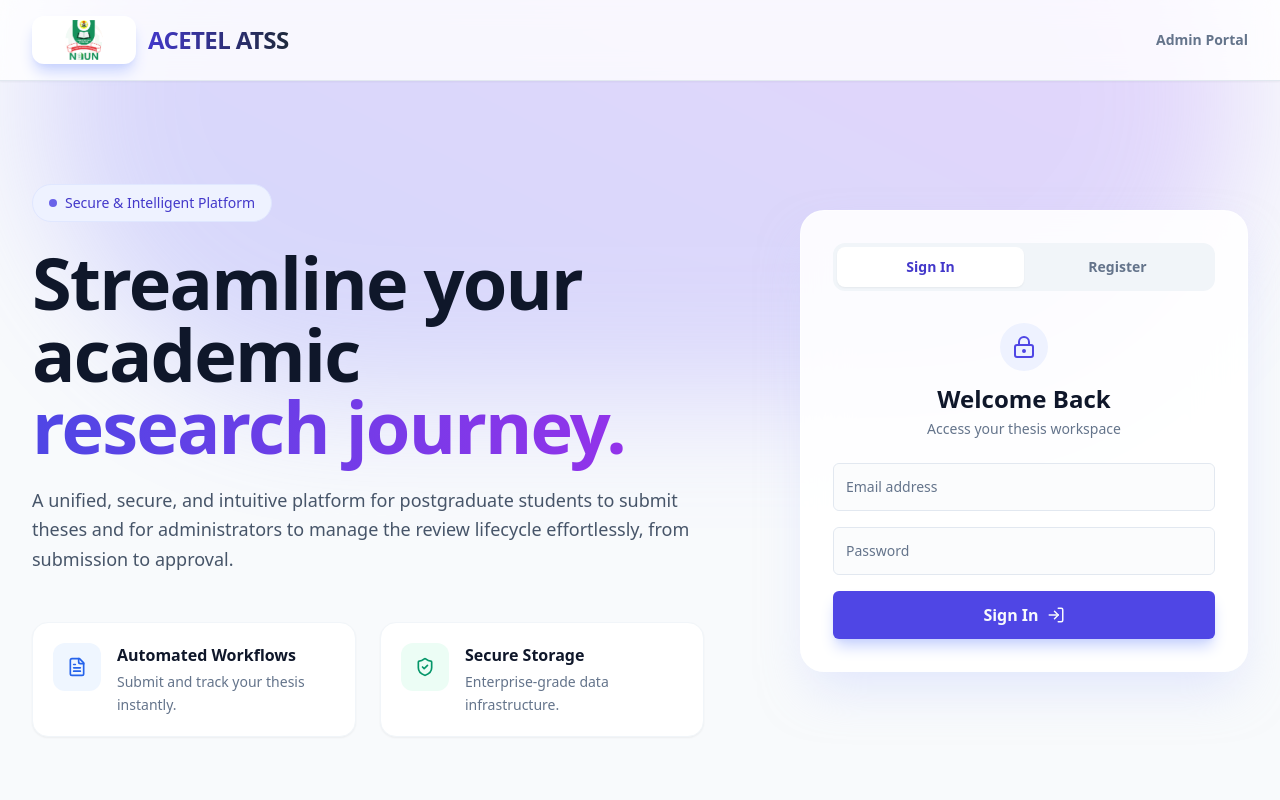
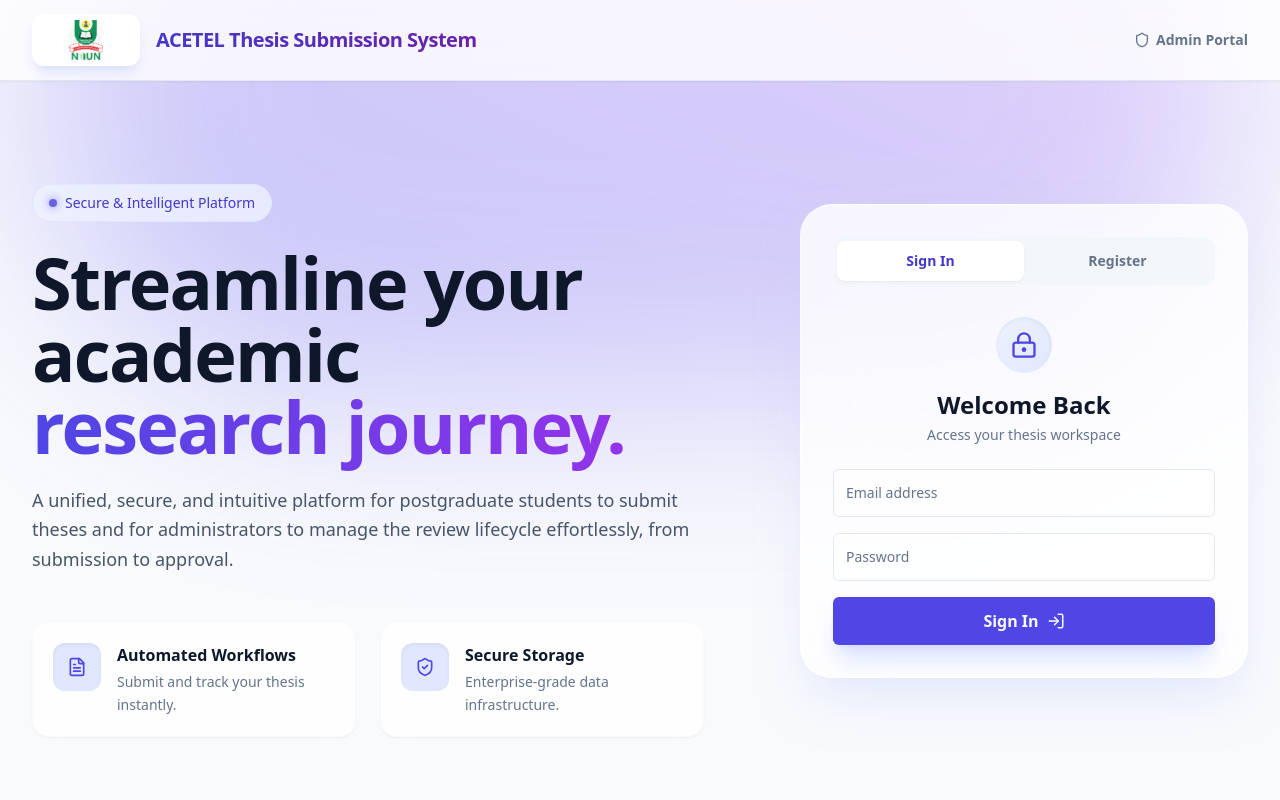
Before and after one commit to agbello3477/acetel-thesis-submission, a React (Vite) app in the folder frontend/: page / in a window 1280 px wide. Shown: the top 800 px of the page. Built offline with nearby package versions, Linux system fonts and the light colour scheme; no server answers.

Commit message:
Enhance Homepage: Expand acronym, smooth professional design, and embed Admin Registration

```diff
--- a/frontend/src/App.tsx
+++ b/frontend/src/App.tsx
@@ -1,6 +1,5 @@
 import { BrowserRouter as Router, Routes, Route, Navigate } from 'react-router-dom';
 import Home from './pages/Home';
-import AdminRegister from './pages/Auth/AdminRegister';
 import StudentDashboard from './pages/Student/StudentDashboard';
 import AdminDashboard from './pages/Admin/AdminDashboard';
 import { Toaster } from 'react-hot-toast';
@@ -13,7 +12,7 @@ function App() {
                 <Route path="/" element={<Home />} />
                 <Route path="/login" element={<Navigate to="/" replace />} />
                 <Route path="/register" element={<Navigate to="/" replace />} />
-                <Route path="/admin/register" element={<AdminRegister />} />
+                <Route path="/admin/register" element={<Navigate to="/" replace />} />
                 <Route path="/student/*" element={<StudentDashboard />} />
                 <Route path="/admin/*" element={<AdminDashboard />} />
             </Routes>
--- a/frontend/src/pages/Home.tsx
+++ b/frontend/src/pages/Home.tsx
@@ -1,49 +1,59 @@
 import { useState } from 'react';
-import { useNavigate, Link } from 'react-router-dom';
+import { useNavigate } from 'react-router-dom';
 import { Button } from '@/components/ui/button';
 import { Input } from '@/components/ui/input';
-import { FileText, ShieldCheck, LogIn, UserPlus, GraduationCap, LockKeyhole } from 'lucide-react';
+import { FileText, ShieldCheck, LogIn, UserPlus, GraduationCap, LockKeyhole, Shield } from 'lucide-react';
 import { LogoSlider } from '@/components/LogoSlider';
 import toast from 'react-hot-toast';
 import api from '@/lib/api';
 
 export default function Home() {
+    // Mode state lifted up here so the Navbar link can trigger it
+    const [mode, setMode] = useState<'login' | 'register' | 'admin_register'>('login');
+
     return (
         <div className="min-h-screen bg-slate-50 font-sans selection:bg-indigo-500 selection:text-white flex flex-col">
             {/* Navigation */}
             <nav className="fixed top-0 w-full z-50 bg-white/80 backdrop-blur-md border-b border-slate-200 shadow-sm transition-all duration-300">
                 <div className="max-w-7xl mx-auto px-4 sm:px-6 lg:px-8">
                     <div className="flex justify-between items-center h-20">
-                        <div className="flex items-center gap-3">
-                            <div className="p-1 rounded-xl shadow-lg shadow-indigo-200 bg-white">
+                        <div className="flex items-center gap-4">
+                            <div className="p-1.5 rounded-xl shadow-lg shadow-indigo-200/50 bg-white hover:scale-105 transition-transform duration-300">
                                 <LogoSlider className="h-10 w-24" />
                             </div>
-                            <span className="font-extrabold text-xl sm:text-2xl tracking-tight bg-clip-text text-transparent bg-gradient-to-r from-indigo-700 to-slate-800">
-                                ACETEL ATSS
+                            <span className="font-extrabold text-lg sm:text-xl tracking-tight bg-clip-text text-transparent bg-gradient-to-r from-indigo-700 to-purple-800">
+                                ACETEL Thesis Submission System
                             </span>
                         </div>
                         <div className="flex items-center gap-4">
-                            <Link to="/admin/register" className="text-sm font-semibold text-slate-500 hover:text-indigo-600 transition-colors hidden sm:block">
+                            <button
+                                onClick={() => {
+                                    setMode('admin_register');
+                                    window.scrollTo({ top: 0, behavior: 'smooth' });
+                                }}
+                                className="text-sm font-semibold text-slate-500 hover:text-indigo-600 transition-colors hidden sm:flex items-center gap-1.5"
+                            >
+                                <Shield size={16} />
                                 Admin Portal
-                            </Link>
+                            </button>
                         </div>
                     </div>
                 </div>
             </nav>
 
             {/* Hero Section */}
-            <main className="flex-1 pt-24 pb-16 lg:pt-36 lg:pb-32 overflow-hidden relative">
+            <main className="flex-1 pt-24 pb-16 lg:pt-36 lg:pb-32 overflow-hidden relative flex items-center">
                 {/* Background Decorations */}
-                <div className="absolute top-0 left-1/2 -translate-x-1/2 w-[1200px] h-[600px] opacity-30 pointer-events-none">
-                    <div className="absolute inset-0 bg-gradient-to-tr from-indigo-400 to-purple-400 rounded-full blur-3xl transform -translate-y-1/3"></div>
+                <div className="absolute top-0 left-1/2 -translate-x-1/2 w-[1200px] h-[600px] opacity-35 pointer-events-none">
+                    <div className="absolute inset-0 bg-gradient-to-tr from-indigo-500 to-purple-400 rounded-full blur-[100px] transform -translate-y-1/3"></div>
                 </div>
 
                 <div className="max-w-7xl mx-auto px-4 sm:px-6 lg:px-8 relative z-10 flex flex-col lg:flex-row gap-12 lg:gap-16 items-center">
 
                     {/* Left Column (Hero Text) */}
                     <div className="flex-1 text-center lg:text-left pt-10">
-                        <div className="inline-flex items-center gap-2 px-4 py-2 rounded-full bg-indigo-50 border border-indigo-100 text-indigo-700 font-medium text-sm mb-6 animate-fade-in-up">
-                            <span className="flex h-2 w-2 rounded-full bg-indigo-600 animate-pulse"></span>
+                        <div className="inline-flex items-center gap-2 px-4 py-2 rounded-full bg-indigo-50/80 backdrop-blur-sm border border-indigo-100 text-indigo-700 font-medium text-sm mb-6 animate-fade-in-up">
+                            <span className="flex h-2 w-2 rounded-full bg-indigo-600 animate-pulse shadow-[0_0_8px_rgba(79,70,229,0.8)]"></span>
                             Secure & Intelligent Platform
                         </div>
                         <h1 className="text-5xl lg:text-6xl xl:text-7xl font-extrabold text-slate-900 tracking-tight leading-[1.1] mb-6 animate-fade-in-up animation-delay-100">
@@ -56,29 +66,29 @@ export default function Home() {
 
                         <div className="grid sm:grid-cols-2 gap-6 max-w-2xl mx-auto lg:mx-0 animate-fade-in-up animation-delay-300">
                              <FeatureCard
-                                icon={<FileText className="h-5 w-5 text-blue-600" />}
+                                icon={<FileText className="h-5 w-5 text-indigo-600" />}
                                 title="Automated Workflows"
                                 desc="Submit and track your thesis instantly."
-                                color="bg-blue-50"
+                                color="bg-indigo-100"
                             />
                             <FeatureCard
-                                icon={<ShieldCheck className="h-5 w-5 text-emerald-600" />}
+                                icon={<ShieldCheck className="h-5 w-5 text-indigo-600" />}
                                 title="Secure Storage"
                                 desc="Enterprise-grade data infrastructure."
-                                color="bg-emerald-50"
+                                color="bg-indigo-100"
                             />
                         </div>
                     </div>
 
                     {/* Right Column (Auth Widget) */}
                     <div className="w-full max-w-md lg:w-[450px] shrink-0 animate-fade-in-up animation-delay-400">
-                        <AuthWidget />
+                        <AuthWidget mode={mode} setMode={setMode} />
                     </div>
                 </div>
             </main>
 
             {/* Footer */}
-            <footer className="border-t border-slate-200 bg-white py-8 mt-auto">
+            <footer className="border-t border-slate-200/60 bg-white/50 backdrop-blur-md py-8 mt-auto z-10">
                 <div className="max-w-7xl mx-auto px-4 text-center text-slate-500 font-medium text-sm">
                     &copy; {new Date().getFullYear()} ACETEL Thesis Submission System. All rights reserved.
                 </div>
@@ -89,8 +99,8 @@ export default function Home() {
 
 function FeatureCard({ icon, title, desc, color }: { icon: React.ReactNode, title: string, desc: string, color: string }) {
     return (
-        <div className="bg-white p-5 rounded-2xl shadow-sm border border-slate-100 flex items-start gap-4">
-            <div className={`w-12 h-12 rounded-xl shrink-0 ${color} flex items-center justify-center`}>
+        <div className="bg-white/80 backdrop-blur-md p-5 rounded-2xl shadow-sm border border-slate-100/50 flex items-start gap-4 hover:shadow-md hover:bg-white transition-all duration-300">
+            <div className={`w-12 h-12 rounded-xl shrink-0 ${color} flex items-center justify-center shadow-inner`}>
                 {icon}
             </div>
             <div>
@@ -103,21 +113,31 @@ function FeatureCard({ icon, title, desc, color }: { icon: React.ReactNode, titl
 
 // ============== Auth Widget Component ==============
 
-function AuthWidget() {
-    const [mode, setMode] = useState<'login' | 'register'>('login');
+function AuthWidget({ mode, setMode }: { mode: 'login' | 'register' | 'admin_register', setMode: React.Dispatch<React.SetStateAction<'login' | 'register' | 'admin_register'>> }) {
     const navigate = useNavigate();
     const [loading, setLoading] = useState(false);
 
     // Form States
     const [email, setEmail] = useState('');
     const [password, setPassword] = useState('');
-    const [regData, setRegData] = useState({
+
+    // Student Registration State
+    const [studentReg, setStudentReg] = useState({
         full_name: '',
         matric_number: '',
         email: '',
         program_type: 'MSc',
         department: '',
         password: '',
+    });
+
+    // Admin Registration State
+    const [adminReg, setAdminReg] = useState({
+        full_name: '',
+        email: '',
+        department: '',
+        password: '',
+        role: 'admin',
     });
 
     const handleLogin = async (e: React.FormEvent) => {
@@ -141,15 +161,15 @@ function AuthWidget() {
         }
     };
 
-    const handleRegister = async (e: React.FormEvent) => {
+    const handleStudentRegister = async (e: React.FormEvent) => {
         e.preventDefault();
         setLoading(true);
         try {
-            await api.post('/auth/register', regData);
+            await api.post('/auth/register', studentReg);
             toast.success('Registration successful! Please login.');
-            setMode('login'); // Switch to login view instantly
-            setEmail(regData.email); // prefill email
-            setPassword(''); // require typing password again
+            setMode('login');
+            setEmail(studentReg.email);
+            setPassword('');
         } catch (err: any) {
             toast.error(err.response?.data?.error || 'Registration failed');
         } finally {
@@ -157,14 +177,36 @@ function AuthWidget() {
         }
     };
 
-    const handleRegChange = (e: React.ChangeEvent<HTMLInputElement | HTMLSelectElement>) => {
-        setRegData({ ...regData, [e.target.name]: e.target.value });
+    const handleAdminRegister = async (e: React.FormEvent) => {
+        e.preventDefault();
+        setLoading(true);
+        try {
+            await api.post('/auth/register', adminReg);
+            toast.success('Admin Registration successful! Please login.');
+            setMode('login');
+            setEmail(adminReg.email);
+            setPassword('');
+        } catch (err: any) {
+            toast.error(err.response?.data?.error || 'Registration failed');
+        } finally {
+            setLoading(false);
+        }
+    };
+
+    const handleStudentChange = (e: React.ChangeEvent<HTMLInputElement | HTMLSelectElement>) => {
+        setStudentReg({ ...studentReg, [e.target.name]: e.target.value });
+    };
+
+    const handleAdminChange = (e: React.ChangeEvent<HTMLInputElement>) => {
+        setAdminReg({ ...adminReg, [e.target.name]: e.target.value });
     };
 
     return (
-        <div className="bg-white/90 backdrop-blur-xl border border-white/50 p-6 sm:p-8 rounded-3xl shadow-2xl shadow-indigo-200/50 relative overflow-hidden">
-            {/* Toggle Header */}
-            <div className="flex bg-slate-100 p-1 rounded-xl mb-8 relative">
+        <div className="bg-white/80 backdrop-blur-2xl border border-white/60 p-6 sm:p-8 rounded-[2rem] shadow-2xl shadow-indigo-200/50 relative overflow-hidden transition-all duration-500">
+
+            {/* Toggle Header (Only between Student flows normally) */}
+            {mode !== 'admin_register' && (
+                <div className="flex bg-slate-100/80 p-1 rounded-xl mb-8 relative">
                     <div
                         className={`absolute top-1 bottom-1 w-[calc(50%-4px)] bg-white rounded-lg shadow-sm transition-all duration-300 ease-out z-0 ${mode === 'login' ? 'left-1' : 'left-[calc(50%+3px)]'}`}
                     />
@@ -181,13 +223,24 @@ function AuthWidget() {
                         Register
                     </button>
                 </div>
+            )}
+
+            {/* Admin Toggle Header (Visible only in Admin mode) */}
+            {mode === 'admin_register' && (
+                <div className="flex bg-slate-900 p-1 rounded-xl mb-8 relative">
+                    <div className="absolute top-1 bottom-1 left-1 w-[calc(100%-8px)] bg-slate-800 rounded-lg shadow-sm z-0" />
+                    <button className="flex-1 py-2.5 text-sm font-bold z-10 text-white flex items-center justify-center gap-2 cursor-default">
+                        <Shield size={16} /> Admin Registration
+                    </button>
+                </div>
+            )}
 
             {/* Login Form */}
             {mode === 'login' && (
-                <div className="animate-fade-in">
+                <div className="animate-in fade-in slide-in-from-bottom-4 duration-500">
                     <div className="mb-6 text-center">
-                        <div className="w-12 h-12 bg-indigo-50 text-indigo-600 rounded-full flex items-center justify-center mx-auto mb-3">
-                            <LockKeyhole size={24} />
+                        <div className="w-14 h-14 bg-gradient-to-br from-indigo-50 to-indigo-100 text-indigo-600 rounded-full flex items-center justify-center mx-auto mb-4 shadow-inner">
+                            <LockKeyhole size={28} />
                         </div>
                         <h2 className="text-2xl font-bold text-slate-900">Welcome Back</h2>
                         <p className="text-sm text-slate-500 mt-1">Access your thesis workspace</p>
@@ -200,7 +253,7 @@ function AuthWidget() {
                             value={email}
                             onChange={(e) => setEmail(e.target.value)}
                             required
-                            className="h-12 bg-slate-50/50"
+                            className="h-12 bg-white/50 focus-visible:bg-white transition-colors"
                         />
                         <Input
                             type="password"
@@ -208,9 +261,9 @@ function AuthWidget() {
                             value={password}
                             onChange={(e) => setPassword(e.target.value)}
                             required
-                            className="h-12 bg-slate-50/50"
+                            className="h-12 bg-white/50 focus-visible:bg-white transition-colors"
                         />
-                        <Button type="submit" className="w-full h-12 text-base font-bold bg-indigo-600 hover:bg-indigo-700 shadow-lg shadow-indigo-200" disabled={loading}>
+                        <Button type="submit" className="w-full h-12 text-base font-bold bg-indigo-600 hover:bg-indigo-700 shadow-xl shadow-indigo-200/60 hover:shadow-indigo-300/60 transition-all hover:-translate-y-0.5" disabled={loading}>
                             {loading ? 'Authenticating...' : (
                                 <span className="flex items-center gap-2">
                                     Sign In <LogIn size={18} />
@@ -221,36 +274,37 @@ function AuthWidget() {
                 </div>
             )}
 
-            {/* Register Form */}
+            {/* Student Register Form */}
             {mode === 'register' && (
-                <div className="animate-fade-in">
+                <div className="animate-in fade-in slide-in-from-bottom-4 duration-500">
                     <div className="mb-6 text-center">
-                         <div className="w-12 h-12 bg-purple-50 text-purple-600 rounded-full flex items-center justify-center mx-auto mb-3">
-                            <GraduationCap size={24} />
+                         <div className="w-14 h-14 bg-gradient-to-br from-purple-50 to-purple-100 text-purple-600 rounded-full flex items-center justify-center mx-auto mb-4 shadow-inner">
+                            <GraduationCap size={28} />
                         </div>
                         <h2 className="text-2xl font-bold text-slate-900">Apply for Access</h2>
                         <p className="text-sm text-slate-500 mt-1">Create your student account</p>
                     </div>
 
-                    <form onSubmit={handleRegister} className="space-y-4">
-                        <Input name="full_name" placeholder="Full Name" value={regData.full_name} required onChange={handleRegChange} className="h-11 bg-slate-50/50" />
+                    <form onSubmit={handleStudentRegister} className="space-y-3">
+                        <Input name="full_name" placeholder="Full Name" value={studentReg.full_name} required onChange={handleStudentChange} className="h-11 bg-white/50 focus-visible:bg-white" />
                         <div className="grid grid-cols-2 gap-3">
-                            <Input name="matric_number" placeholder="Matric No." value={regData.matric_number} required onChange={handleRegChange} className="h-11 bg-slate-50/50" />
+                            <Input name="matric_number" placeholder="Matric No." value={studentReg.matric_number} required onChange={handleStudentChange} className="h-11 bg-white/50 focus-visible:bg-white" />
                             <select
                                 name="program_type"
-                                value={regData.program_type}
-                                className="flex h-11 w-full rounded-md border border-input bg-slate-50/50 px-3 py-2 text-sm focus-visible:outline-none focus-visible:ring-2 focus-visible:ring-indigo-500"
-                                onChange={handleRegChange}
+                                value={studentReg.program_type}
+                                title="Program Type"
+                                className="flex h-11 w-full rounded-md border border-input bg-white/50 px-3 py-2 text-sm focus-visible:outline-none focus-visible:ring-2 focus-visible:ring-indigo-500 transition-colors"
+                                onChange={handleStudentChange}
                             >
                                 <option value="MSc">MSc Program</option>
                                 <option value="PhD">PhD Program</option>
                             </select>
                         </div>
-                        <Input name="department" placeholder="Department" value={regData.department} required onChange={handleRegChange} className="h-11 bg-slate-50/50" />
-                        <Input name="email" type="email" placeholder="Email address" value={regData.email} required onChange={handleRegChange} className="h-11 bg-slate-50/50" />
-                        <Input name="password" type="password" placeholder="Create Password" value={regData.password} required onChange={handleRegChange} className="h-11 bg-slate-50/50" />
+                        <Input name="department" placeholder="Department" value={studentReg.department} required onChange={handleStudentChange} className="h-11 bg-white/50 focus-visible:bg-white" />
+                        <Input name="email" type="email" placeholder="Email address" value={studentReg.email} required onChange={handleStudentChange} className="h-11 bg-white/50 focus-visible:bg-white" />
+                        <Input name="password" type="password" placeholder="Create Password" value={studentReg.password} required onChange={handleStudentChange} className="h-11 bg-white/50 focus-visible:bg-white" />
 
-                        <Button type="submit" className="w-full h-12 text-base font-bold bg-slate-900 hover:bg-slate-800 shadow-lg" disabled={loading}>
+                        <Button type="submit" className="w-full h-12 mt-2 text-base font-bold bg-slate-900 hover:bg-slate-800 shadow-xl shadow-slate-200/50 transition-all hover:-translate-y-0.5" disabled={loading}>
                              {loading ? 'Creating Account...' : (
                                 <span className="flex items-center gap-2">
                                     Register Account <UserPlus size={18} />
@@ -260,6 +314,41 @@ function AuthWidget() {
                     </form>
                 </div>
             )}
+
+            {/* Admin Register Form */}
+            {mode === 'admin_register' && (
+                <div className="animate-in fade-in slide-in-from-bottom-4 duration-500">
+                    <div className="mb-6 text-center">
+                         <div className="w-14 h-14 bg-gradient-to-br from-slate-100 to-slate-200 text-slate-800 rounded-full flex items-center justify-center mx-auto mb-4 shadow-inner">
+                            <ShieldCheck size={28} />
+                        </div>
+                        <h2 className="text-2xl font-bold text-slate-900">Admin Application</h2>
+                        <p className="text-sm text-slate-500 mt-1">Authorized personnel only</p>
+                    </div>
+
+                    <form onSubmit={handleAdminRegister} className="space-y-4">
+                        <Input name="full_name" placeholder="Full Name" value={adminReg.full_name} required onChange={handleAdminChange} className="h-11 bg-white/50 focus-visible:bg-white" />
+                        <Input name="department" placeholder="Department (e.g. Administration)" value={adminReg.department} required onChange={handleAdminChange} className="h-11 bg-white/50 focus-visible:bg-white" />
+                        <Input name="email" type="email" placeholder="Official Email address" value={adminReg.email} required onChange={handleAdminChange} className="h-11 bg-white/50 focus-visible:bg-white" />
+                        <Input name="password" type="password" placeholder="Create Password" value={adminReg.password} required onChange={handleAdminChange} className="h-11 bg-white/50 focus-visible:bg-white" />
+
+                        <Button type="submit" className="w-full h-12 mt-2 text-base font-bold bg-slate-900 hover:bg-slate-800 shadow-xl shadow-slate-200/50 transition-all hover:-translate-y-0.5" disabled={loading}>
+                             {loading ? 'Creating Account...' : (
+                                <span className="flex items-center gap-2">
+                                    Create Admin <UserPlus size={18} />
+                                </span>
+                            )}
+                        </Button>
+
+                        <div className="text-center pt-2">
+                            <button type="button" onClick={() => setMode('login')} className="text-xs font-semibold text-slate-500 hover:text-indigo-600 transition-colors">
+                                Return to User Login
+                            </button>
+                        </div>
+                    </form>
+                </div>
+            )}
+
         </div>
     );
 }
```
Also changed, not shown: frontend/src/pages/Auth/AdminRegister.tsx (deleted, +0 -68 lines). Lines whose indentation alone changed are shown as unchanged.
